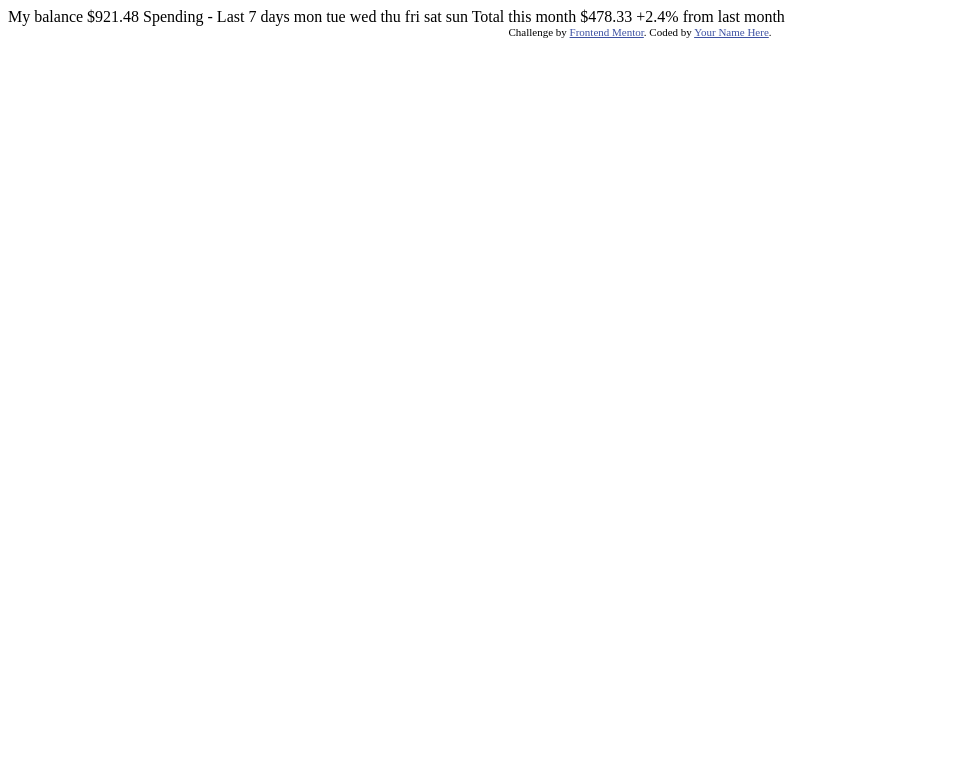
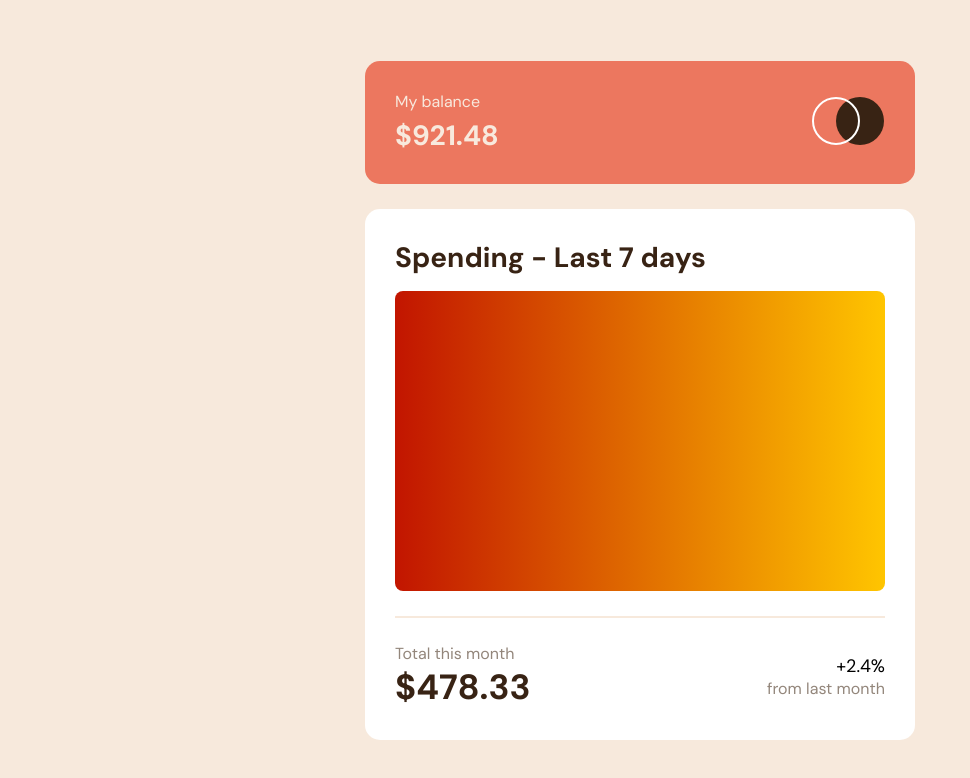
Before and after one commit to jialeee17/expenses-chart-component, a plain HTML site: page index.html in a window 1280 px wide. Shown: the whole page, without its empty margins (0-970 px from the left). Drawn offline with nearby package versions, Linux system fonts and the light colour scheme.

Commit message:
Complete CSS

```diff
--- a/index.html
+++ b/index.html
@@ -2,42 +2,64 @@
 <html lang="en">
 <head>
   <meta charset="UTF-8">
-  <meta name="viewport" content="width=device-width, initial-scale=1.0"> <!-- displays site properly based on user's device -->
+  <meta name="viewport" content="width=device-width, initial-scale=1.0">
 
   <link rel="icon" type="image/png" sizes="32x32" href="./images/favicon-32x32.png">
 
   <title>Frontend Mentor | Expenses chart component</title>
 
-  <!-- Feel free to remove these styles or customise in your own stylesheet 👍 -->
+  <!-- Google Fonts -->
   <style>
-    .attribution { font-size: 11px; text-align: center; }
-    .attribution a { color: hsl(228, 45%, 44%); }
+    @import url('https://fonts.googleapis.com/css2?family=DM+Sans:wght@400;700&display=swap');
   </style>
+
+  <!-- CSS -->
+  <link rel="stylesheet" href="scss/main.css">
+
+  <!-- jQuery -->
+  <script src="https://code.jquery.com/jquery-3.6.0.min.js" integrity="sha256-/xUj+3OJU5yExlq6GSYGSHk7tPXikynS7ogEvDej/m4=" crossorigin="anonymous"></script>
+
+  <!-- Chart.js Plugin -->
+  <script src="https://cdnjs.cloudflare.com/ajax/libs/Chart.js/3.8.0/chart.min.js" integrity="sha512-sW/w8s4RWTdFFSduOTGtk4isV1+190E/GghVffMA9XczdJ2MDzSzLEubKAs5h0wzgSJOQTRYyaz73L3d6RtJSg==" crossorigin="anonymous" referrerpolicy="no-referrer"></script>
+
 </head>
 <body>
 
-  My balance
-  $921.48
+  <div class="container">
 
-  Spending - Last 7 days
+    <div class="card card__top card--red">
+      <div class="div">
+        <div class="balance">
+          <span class="balance__text">My balance</span>
+          <span class="balance__amount">$921.48</span>
+        </div>
+        <div class="imgWrapper">
+          <img src="images/logo.svg" alt="" class="logo">
+        </div>
+      </div>
+    </div>
 
-  mon
-  tue
-  wed
-  thu
-  fri
-  sat
-  sun
+    <div class="card card__chart">
+      <h2 class="card__title">Spending - Last 7 days</h2>
+      <!-- CHART HERE -->
+      <div style="width: 100%; height: 300px; background: linear-gradient(to right, rgb(194, 21, 0), rgb(255, 197, 0)); border-radius: 8px;"></div>
 
-  Total this month
-  $478.33
+      <div class="divider"></div>
 
-  +2.4%
-  from last month
+      <div class="expenses">
+        <div>
+          <span class="expenses__text">Total this month</span>
+          <span class="expenses__amount">$478.33</span>
+        </div>
 
-  <div class="attribution">
-    Challenge by <a href="https://www.frontendmentor.io?ref=challenge" target="_blank">Frontend Mentor</a>.
-    Coded by <a href="#">Your Name Here</a>.
+        <div>
+          <span class="expenses__percentage">+2.4%</span>
+          <span class="expenses__text">from last month</span>
+        </div>
+      </div>
+    </div>
+
   </div>
+
 </body>
 </html>
--- /dev/null
+++ b/scss/main.scss
@@ -0,0 +1,133 @@
+/* -------------------------------------------------------------------------- */
+/*                                  Variables                                 */
+/* -------------------------------------------------------------------------- */
+$soft-red: hsl(10, 79%, 65%);
+$cyan: hsl(186, 34%, 60%);
+$dark-brown: hsl(25, 47%, 15%);
+$medium-brown: hsl(28, 10%, 53%);
+$cream: hsl(27, 66%, 92%);
+$pale-orange: #f7e9dc;
+
+/* -------------------------------------------------------------------------- */
+/*                                     CSS                                    */
+/* -------------------------------------------------------------------------- */
+* {
+    box-sizing: border-box;
+    margin: 0;
+    padding: 0;
+}
+
+:root {
+    font-size: 0.625rem;
+}
+
+html {
+    body {
+        background: $pale-orange;
+        display: flex;
+        justify-content: center;
+        align-items: center;
+        font-family: "DM Sans", sans-serif;
+        font-weight: 400;
+        font-size: 1.8rem;
+        min-height: 100vh;
+        min-width: 100vw;
+    }
+}
+
+.container {
+    width: 550px;
+    max-width: 90%;
+}
+
+.card {
+    background: #fff;
+    border-radius: 1.5rem;
+    padding: 3rem;
+    width: 100%;
+
+    &--red {
+        background: $soft-red;
+    }
+
+    &:not(:last-child) {
+        margin-bottom: 2.5rem;
+    }
+
+    > div {
+        display: flex;
+        justify-content: space-between;
+        align-items: center;
+
+        .balance {
+            display: flex;
+            flex-direction: column;
+            justify-content: space-between;
+            gap: 0.5rem;
+
+            .balance__text,
+            .balance__amount {
+                color: $cream;
+            }
+
+            .balance__text {
+                font-size: 1.6rem;
+            }
+
+            .balance__amount {
+                font-size: 2.8rem;
+                font-weight: 700;
+            }
+        }
+
+        .imgWrapper {
+            width: 73px;
+            height: 50px;
+
+            img {
+                max-width: 100%;
+            }
+        }
+    }
+
+    &.card__chart {
+        .card__title {
+            color: $dark-brown;
+            font-size: 2.8rem;
+            font-weight: 700;
+            margin-bottom: 1.5rem;
+        }
+
+        .divider {
+            width: 100%;
+            height: 2px;
+            background-color: $pale-orange;
+            margin: 2.5rem 0;
+        }
+
+        .expenses {
+            display: flex;
+            justify-content: space-between;
+
+            div {
+                display: flex;
+                flex-direction: column;
+            }
+
+            .expenses__text {
+                color: $medium-brown;
+                font-size: 1.6rem;
+            }
+
+            .expenses__amount {
+                color: $dark-brown;
+                font-size: 3.5rem;
+                font-weight: 700;
+            }
+
+            .expenses__percentage {
+                text-align: right;
+            }
+        }
+    }
+}
```
Also changed, not shown: scss/main.css (added), 1 other file.
